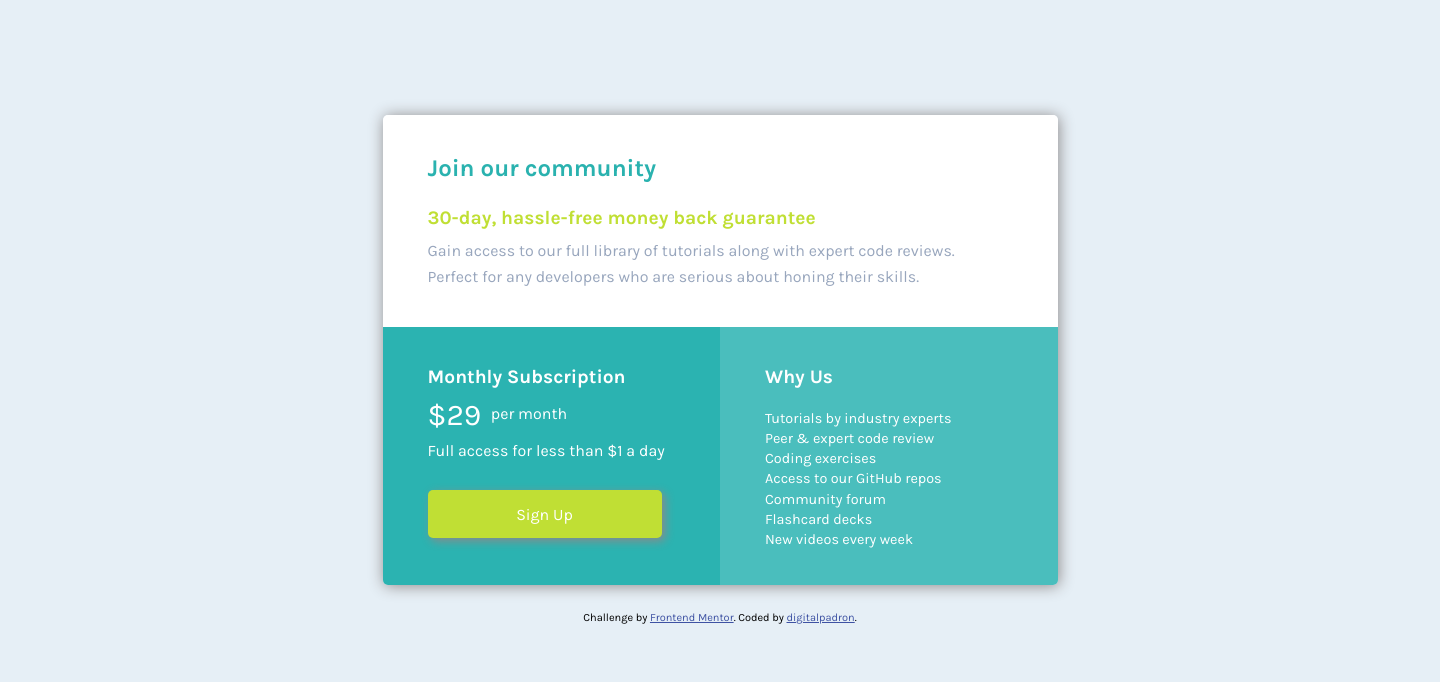
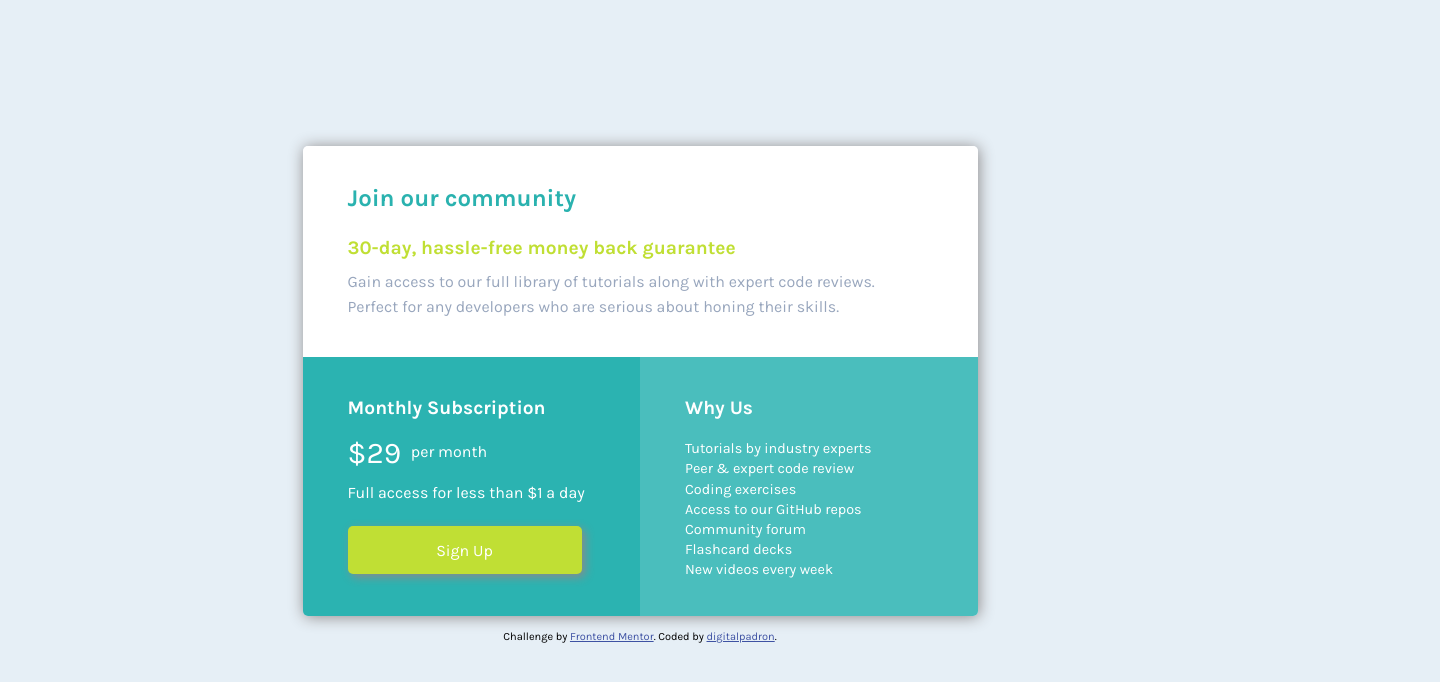
Before and after one commit to ypadron/single-price-grid-component-master, a plain HTML site: page index.html in a window 1280 px wide. Shown: the whole page, 1440 px wide, since content can reach past the window. Drawn offline with Linux system fonts and the light colour scheme.

Commit message:
style: Add suggested improvements

```diff
--- a/css/main.css
+++ b/css/main.css
@@ -9,6 +9,7 @@ body {
   font-size: 16px;
   width: 375px;
   height: auto;
+  min-height: 100vh;
   background-color: #e6eff6;
   display: flex;
   flex-direction: column;
@@ -32,7 +33,6 @@ main {
   flex-direction: column;
   width: 375px;
   height: 900px;
-  margin: 0 auto;
   border: none;
   border-radius: 5px;
   box-shadow: 1px 1px 15px #8d8989;
@@ -56,7 +56,6 @@ h1 {
   color: hsl(179, 62%, 43%);
   padding: 1.6em 0 1em;
   font-size: 1.5em;
-
 }
 
 h2 {
@@ -76,7 +75,6 @@ h2 {
 }
 
 #bottom-section {
-  /* height: 55%; */
   color: #ffffff;
   display: flex;
   flex-direction: column;
@@ -92,7 +90,7 @@ h2 {
 }
 
 #left-col p {
-  margin-top: .25em;
+  margin-top: .75em;
 }
 
 #cost {
@@ -110,7 +108,7 @@ button {
   width: 75%;
   border-radius: 5px;
   border: none;
-  margin-top: 1.4em;
+  margin-top: 1em;
   padding: .9em 2em;
   box-shadow: 3px 3px 10px #8d8989;
 }
@@ -139,10 +137,6 @@ footer {
 
 /* For desktop: */
 @media screen and (min-width: 675px) {
-  body{
-    width: 1440px;
-    height: 750px;
-  }
 
   .full-width {
     width: 100%;
```
